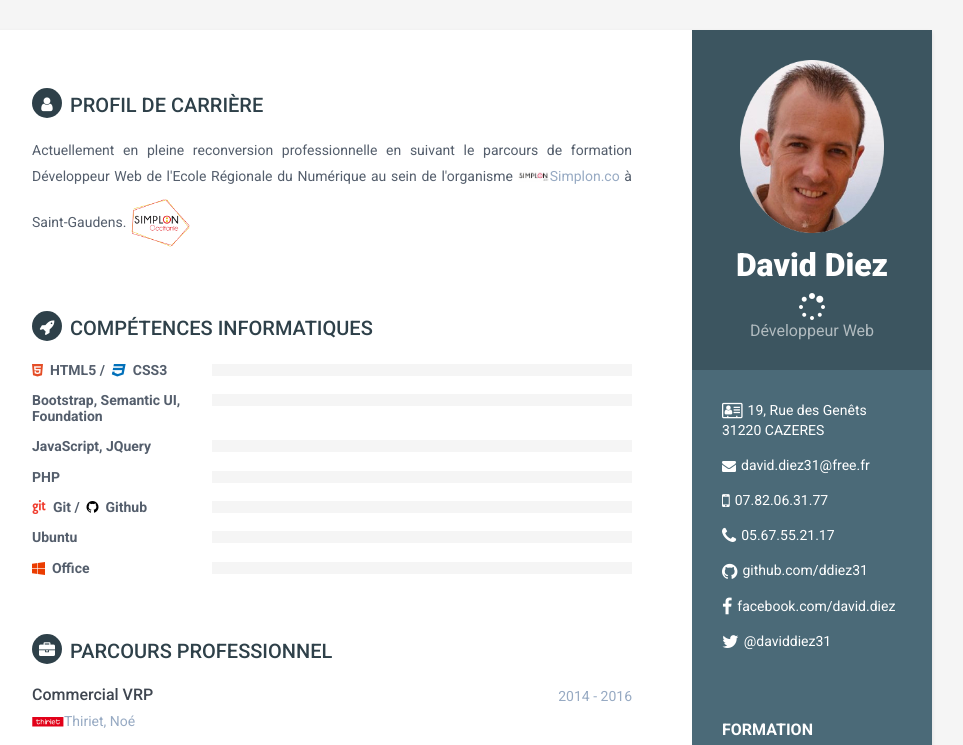
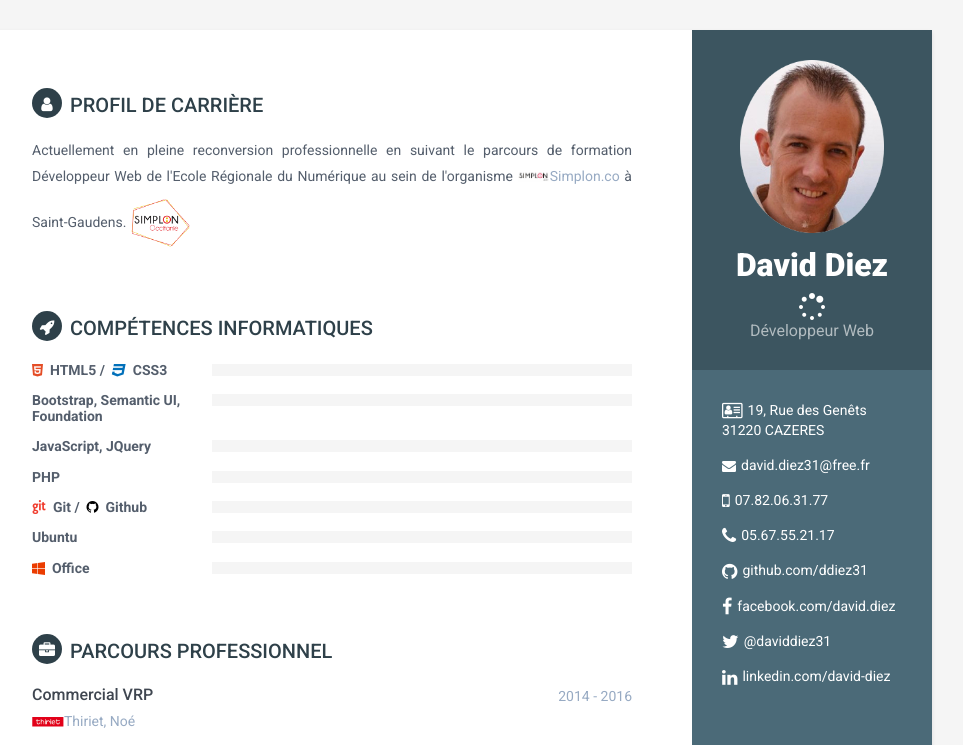
Before and after one commit to ddiez31/CV, a plain HTML site: page index.html in a window 1280 px wide. Shown: the top 745 px of the page, without its empty margins (188-1151 px from the left). Drawn offline with nearby package versions, Linux system fonts and the light colour scheme.

Commit message:
ajout profil linkedin

```diff
--- a/index.html
+++ b/index.html
@@ -35,6 +35,8 @@
                     <li class="github"><i class="fa fa-github"></i><a href="https://github.com/ddiez31" target="_blank" class="linkprofile">github.com/ddiez31</a></li>
                     <li class="linkedin"><i class="fa fa-facebook"></i><a href="https://www.facebook.com/david.diez.7927" target="_blank" class="linkprofile">facebook.com/david.diez</a></li>
                     <li class="twitter"><i class="fa fa-twitter"></i><a href="https://twitter.com/daviddiez31" target="_blank" class="linkprofile">@daviddiez31</a></li>
+                    <li class="linkedin"><i class="fa fa-linkedin"></i><a href="http://www.linkedin.com/in/ddiez-dev-web" target="_blank" class="linkprofile">linkedin.com/david-diez</a></li>
+
                 </ul>
             </div>
             <!--//contact-container-->
```
